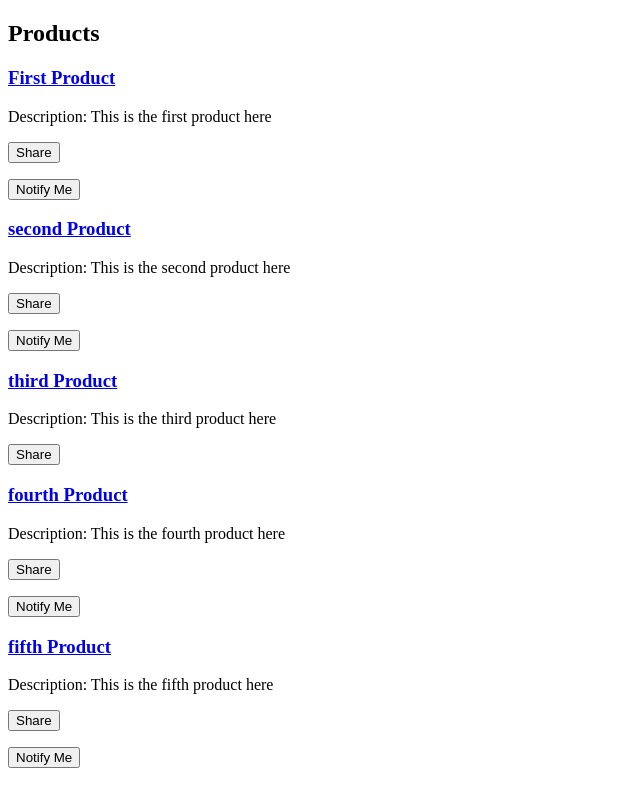
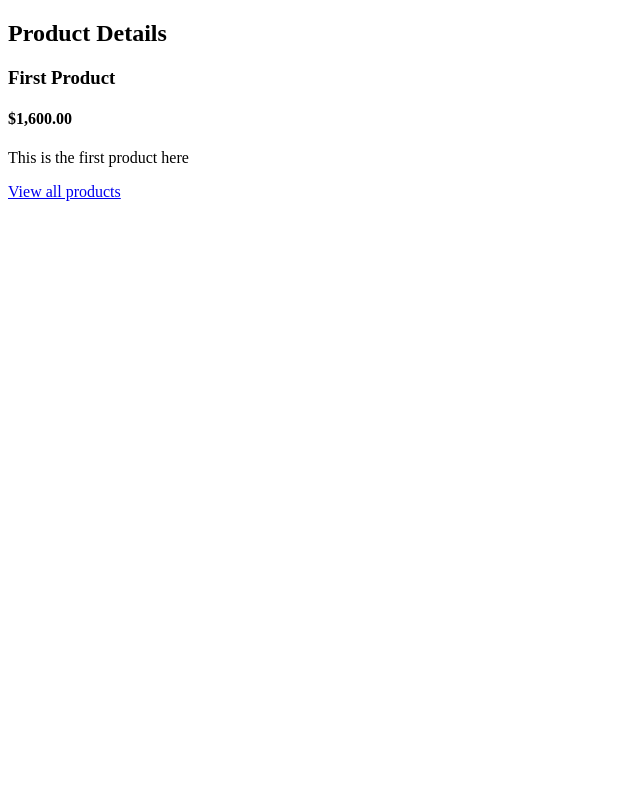
Before and after one commit to ilyandho/Angular-Docs, an Angular app: page /products/0 in a window 1280 px wide. Shown: the whole page, without its empty margins (0-640 px from the left). Built offline with nearby package versions, Linux system fonts and the light colour scheme.

Commit message:
Added the product details page and the router links to the product details and the view all products link /back

```diff
--- a/src/app/app.component.html
+++ b/src/app/app.component.html
@@ -1,2 +1 @@
-
-<app-first-app></app-first-app>
+<router-outlet></router-outlet>
--- a/src/app/app.module.ts
+++ b/src/app/app.module.ts
@@ -19,7 +19,7 @@ import { ProductDetailsComponent } from './components/product-details/product-de
   imports: [
     BrowserModule,
     RouterModule.forRoot([
-      {path:'h', component:FirstAppComponent},
+      {path:'', component:FirstAppComponent},
       {path:'products/:productId',component:ProductDetailsComponent}
     ])
   ],
--- a/src/app/components/product-details/product-details.component.html
+++ b/src/app/components/product-details/product-details.component.html
@@ -1,3 +1,10 @@
-<p>
-  product-details works!
-</p>
+<h2>Product Details</h2>
+
+<div *ngIf="product">
+  <h3>{{ product.name }}</h3>
+  <h4>{{ product.price | currency }}</h4>
+  <p>{{ product.description }}</p>
+
+</div>
+
+<a [routerLink]="['']">View all products</a>
--- a/src/app/components/product-details/product-details.component.ts
+++ b/src/app/components/product-details/product-details.component.ts
@@ -1,4 +1,7 @@
 import { Component, OnInit } from '@angular/core';
+import {ActivatedRoute} from '@angular/router'
+
+
 
 @Component({
   selector: 'app-product-details',
@@ -6,10 +9,21 @@ import { Component, OnInit } from '@angular/core';
   styleUrls: ['./product-details.component.css']
 })
 export class ProductDetailsComponent implements OnInit {
+  products=  [
+    {name:'First Product', description:'This is the first product here',price:'1600'},
+    {name:'second Product', description:'This is the second product here',price:'1000'},
+    {name:'third Product', description:'This is the third product here',price:'600'},
+    {name:'fourth Product', description:'This is the fourth product here',price:'2800'},
+    {name:'fifth Product', description:'This is the fifth product here',price:'800'}
+  ];
+  product;
 
-  constructor() { }
+  constructor(private route:ActivatedRoute) { }
 
   ngOnInit() {
+    this.route.paramMap.subscribe(params=>{
+      this.product = this.products[+params.get('productId')]
+    })
   }
 
 }
```
Also changed, not shown: src/app/components/products.ts (added, +7 -0 lines).
